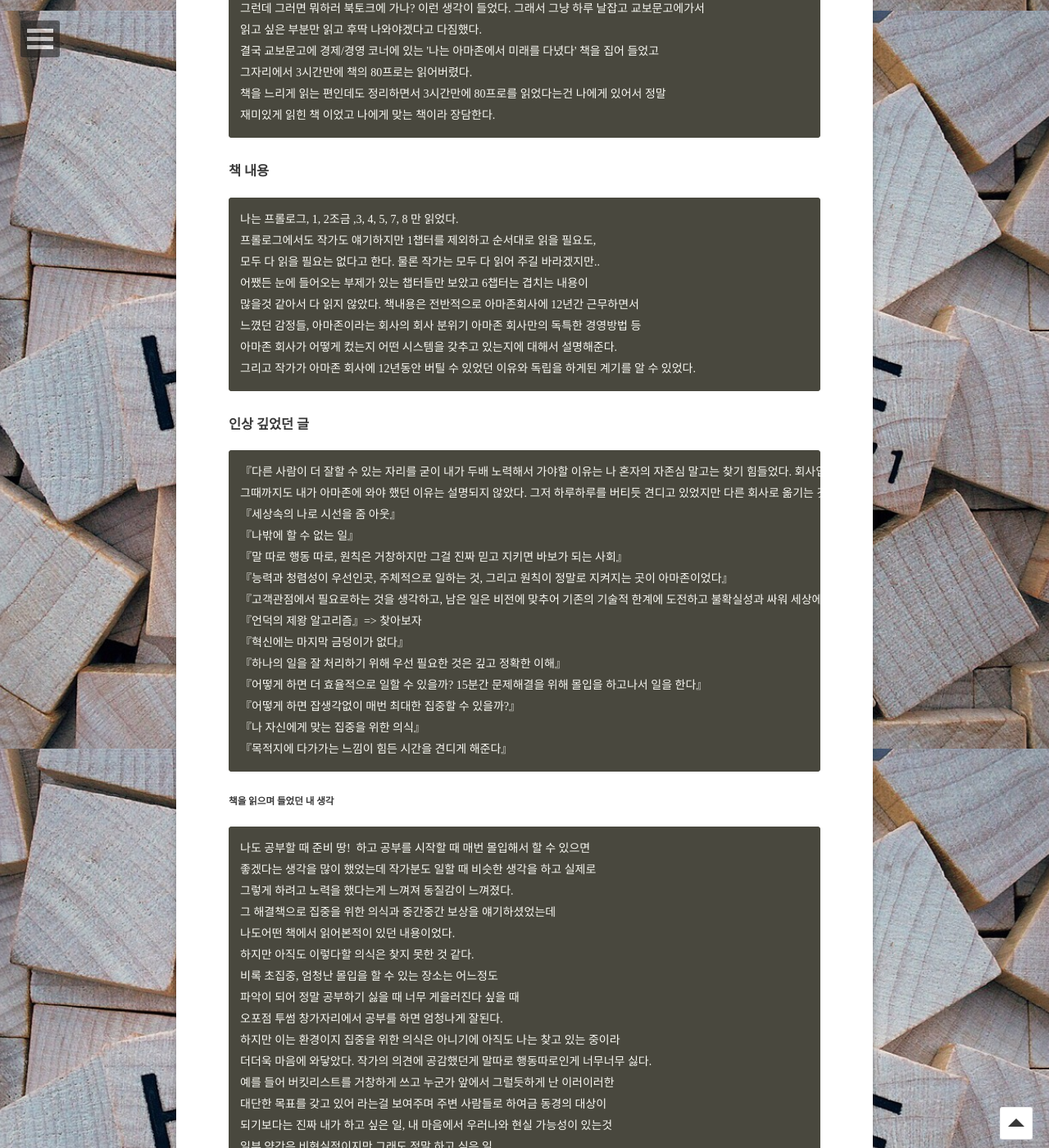
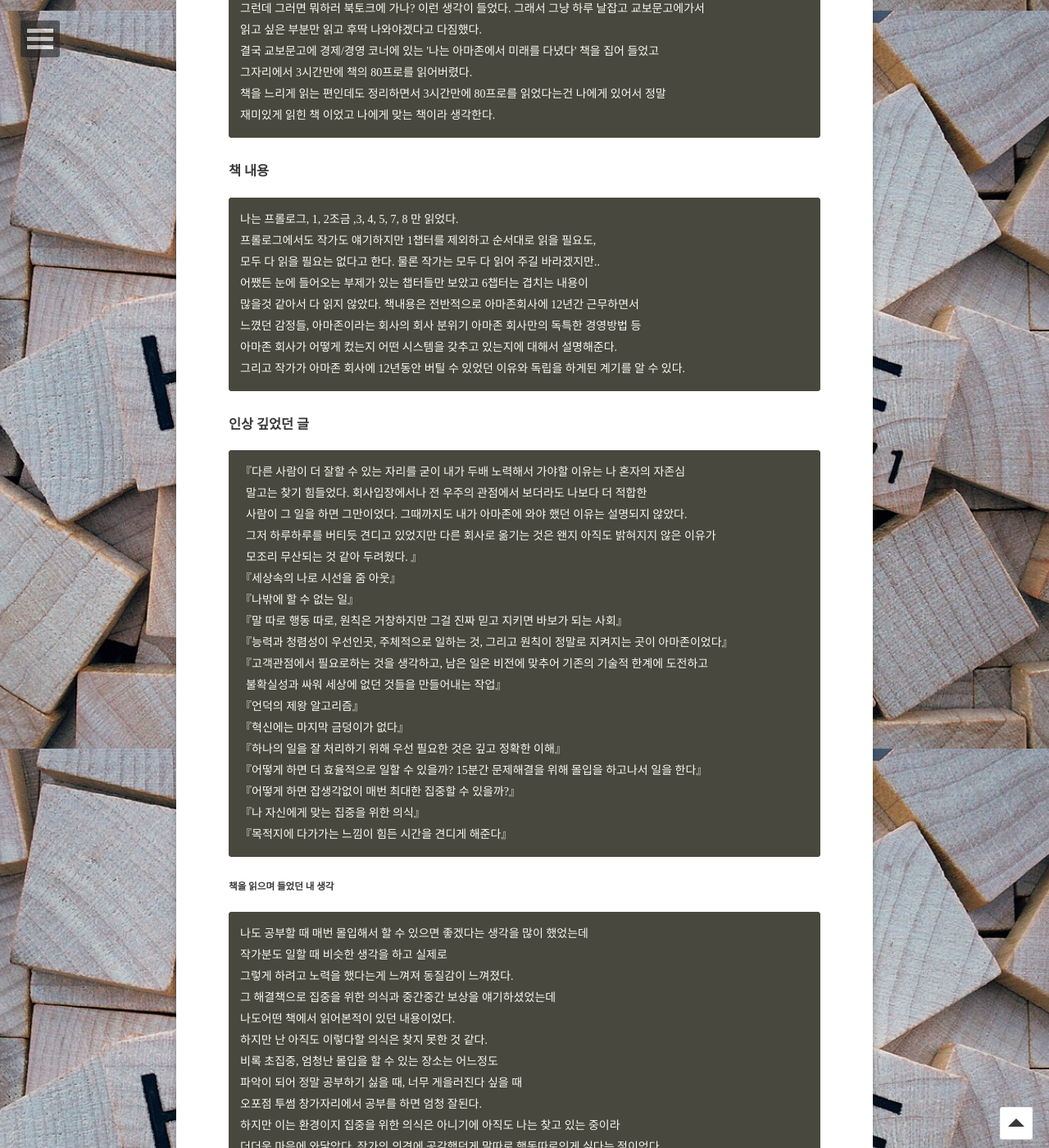
Before and after one commit to Jungjihyuk/JH_Life, a Jekyll site: the page built from _posts/2019-04-05-booklist.md, in a window 1280 px wide and 1400 px high, scrolled down 887 px. Shown: the whole window at 82% size. Built offline with Jekyll 4.4.1, drawn with Linux system fonts in a browser that asks for light colours; some web fonts are replaced; comment, search, counter and statistics services are not loaded; some of the changed text lies outside the part shown.

Commit message:
boolkist 수정

````diff
--- a/_posts/2019-04-05-booklist.md
+++ b/_posts/2019-04-05-booklist.md
@@ -31,9 +31,9 @@
 그런데 그러면 뭐하러 북토크에 가나? 이런 생각이 들었다. 그래서 그냥 하루 날잡고 교보문고에가서
 읽고 싶은 부분만 읽고 후딱 나와야겠다고 다짐했다.
 결국 교보문고에 경제/경영 코너에 있는 '나는 아마존에서 미래를 다녔다' 책을 집어 들었고
-그자리에서 3시간만에 책의 80프로는 읽어버렸다.
+그자리에서 3시간만에 책의 80프로를 읽어버렸다.
 책을 느리게 읽는 편인데도 정리하면서 3시간만에 80프로를 읽었다는건 나에게 있어서 정말
-재미있게 읽힌 책 이었고 나에게 맞는 책이라 장담한다.
+재미있게 읽힌 책 이었고 나에게 맞는 책이라 생각한다.
 ```
 ### 책 내용
 ```
@@ -44,19 +44,23 @@
 많을것 같아서 다 읽지 않았다. 책내용은 전반적으로 아마존회사에 12년간 근무하면서
 느꼈던 감정들, 아마존이라는 회사의 회사 분위기 아마존 회사만의 독특한 경영방법 등
 아마존 회사가 어떻게 컸는지 어떤 시스템을 갖추고 있는지에 대해서 설명해준다.
-그리고 작가가 아마존 회사에 12년동안 버틸 수 있었던 이유와 독립을 하게된 계기를 알 수 있었다.
+그리고 작가가 아마존 회사에 12년동안 버틸 수 있었던 이유와 독립을 하게된 계기를 알 수 있다.
 ```
 
 ### 인상 깊었던 글
 ```
-『다른 사람이 더 잘할 수 있는 자리를 굳이 내가 두배 노력해서 가야할 이유는 나 혼자의 자존심 말고는 찾기 힘들었다. 회사입장에서나 전 우주의 관점에서 보더라도 나보다 더 적합한 사람이 그 일을 하면 그만이었다.
-그때까지도 내가 아마존에 와야 했던 이유는 설명되지 않았다. 그저 하루하루를 버티듯 견디고 있었지만 다른 회사로 옮기는 것은 왠지 아직도 밝혀지지 않은 이유가 모조리 무산되는 것 같아 두려웠다. 』
+『다른 사람이 더 잘할 수 있는 자리를 굳이 내가 두배 노력해서 가야할 이유는 나 혼자의 자존심
+  말고는 찾기 힘들었다. 회사입장에서나 전 우주의 관점에서 보더라도 나보다 더 적합한
+  사람이 그 일을 하면 그만이었다. 그때까지도 내가 아마존에 와야 했던 이유는 설명되지 않았다.
+  그저 하루하루를 버티듯 견디고 있었지만 다른 회사로 옮기는 것은 왠지 아직도 밝혀지지 않은 이유가
+  모조리 무산되는 것 같아 두려웠다. 』
 『세상속의 나로 시선을 줌 아웃』
 『나밖에 할 수 없는 일』
 『말 따로 행동 따로, 원칙은 거창하지만 그걸 진짜 믿고 지키면 바보가 되는 사회』
 『능력과 청렴성이 우선인곳, 주체적으로 일하는 것, 그리고 원칙이 정말로 지켜지는 곳이 아마존이었다』
-『고객관점에서 필요로하는 것을 생각하고, 남은 일은 비전에 맞추어 기존의 기술적 한계에 도전하고 불확실성과 싸워 세상에 없던 것들을 만들어내는 작업』
-『언덕의 제왕 알고리즘』=> 찾아보자
+『고객관점에서 필요로하는 것을 생각하고, 남은 일은 비전에 맞추어 기존의 기술적 한계에 도전하고
+  불확실성과 싸워 세상에 없던 것들을 만들어내는 작업』
+『언덕의 제왕 알고리즘』
 『혁신에는 마지막 금덩이가 없다』
 『하나의 일을 잘 처리하기 위해 우선 필요한 것은 깊고 정확한 이해』
 『어떻게 하면 더 효율적으로 일할 수 있을까? 15분간 문제해결을 위해 몰입을 하고나서 일을 한다』
@@ -68,17 +72,17 @@
 ##### 책을 읽으며 들었던 내 생각
 
 ```
-나도 공부할 때 준비 땅!  하고 공부를 시작할 때 매번 몰입해서 할 수 있으면
-좋겠다는 생각을 많이 했었는데 작가분도 일할 때 비슷한 생각을 하고 실제로
+나도 공부할 때 매번 몰입해서 할 수 있으면 좋겠다는 생각을 많이 했었는데
+작가분도 일할 때 비슷한 생각을 하고 실제로
 그렇게 하려고 노력을 했다는게 느껴져 동질감이 느껴졌다.
 그 해결책으로 집중을 위한 의식과 중간중간 보상을 얘기하셨었는데
 나도어떤 책에서 읽어본적이 있던 내용이었다.
-하지만 아직도 이렇다할 의식은 찾지 못한 것 같다.
+하지만 난 아직도 이렇다할 의식은 찾지 못한 것 같다.
 비록 초집중, 엄청난 몰입을 할 수 있는 장소는 어느정도
-파악이 되어 정말 공부하기 싫을 때 너무 게을러진다 싶을 때
-오포점 투썸 창가자리에서 공부를 하면 엄청나게 잘된다.
+파악이 되어 정말 공부하기 싫을 때, 너무 게을러진다 싶을 때
+오포점 투썸 창가자리에서 공부를 하면 엄청 잘된다.
 하지만 이는 환경이지 집중을 위한 의식은 아니기에 아직도 나는 찾고 있는 중이라
-더더욱 마음에 와닿았다. 작가의 의견에 공감했던게 말따로 행동따로인게 너무너무 싫다.
+더더욱 마음에 와닿았다. 작가의 의견에 공감했던게 말따로 행동따로인게 싫다는 점이었다.
 예를 들어 버킷리스트를 거창하게 쓰고 누군가 앞에서 그럴듯하게 난 이러이러한
 대단한 목표를 갖고 있어 라는걸 보여주며 주변 사람들로 하여금 동경의 대상이
 되기보다는 진짜 내가 하고 싶은 일, 내 마음에서 우러나와 현실 가능성이 있는것
@@ -92,8 +96,7 @@
 겪는거 아니야? 라는 자연스러운 태도가 너무나도 본받아야 할 점이라고 생각했다.
 물론 아마존회사에서 타회사를 따라하다가 실패한 그런 사례도 분명히 있고
 적자가 났던 시절도 있지만 실패를 경험 삼아 분석하고 또 분석하여
-경영방침에 의거하여 실패하더라도 우리는 언젠간 해낼수 있어 라는
-자신감과 의지에 박수를 쳐주고 싶다.
+경영방침에 의거하여 실패하더라도 우리는 언젠간 해낼수 있어 라는 자신감과 의지에 박수를 쳐주고 싶다.
 그런데 한편으론 회사가 대기업이고 시스템 자체가 철저하고 튼튼한 시스템 속에서
 근무를 하니 크게 걱정 없이 일하는 환경 아닌가? 라는 생각이 들기도 한다.
 애초에 환경자체가 좋으니 다른 회사의 사원들에 비해 여유롭게 일에 전념할 수 있지 않을까?
````
